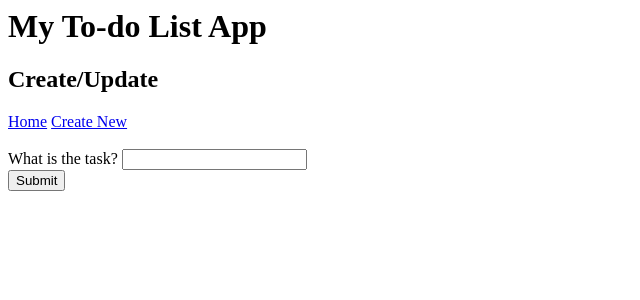
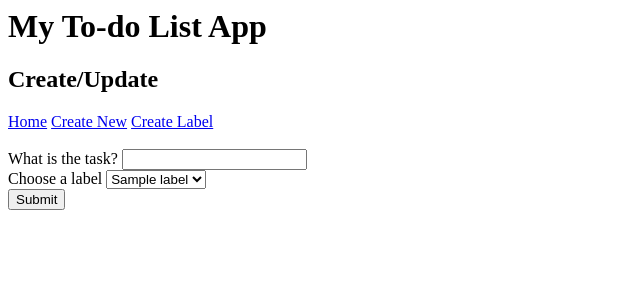
Before and after one commit to gavthetallone/To-do-List-App, a Flask app: page /create in a window 1280 px wide. Shown: the top 300 px of the page, without its empty margins (0-640 px from the left). Run offline with Flask 2, Linux system fonts and the light colour scheme; tables that the repository leaves empty hold one stand-in row (values such as "Sample post").

Commit message:
GW: Added Selenium and One-to-Many relationship

```diff
--- a/application/forms.py
+++ b/application/forms.py
@@ -1,6 +1,11 @@
 from flask_wtf import FlaskForm
-from wtforms import StringField, SubmitField
+from wtforms import StringField, SubmitField, SelectField
 
 class TaskForm(FlaskForm):
     description = StringField("What is the task?")
+    label = SelectField("Choose a label", choices=[])
     submit = SubmitField("Submit")
+
+class LabelForm(FlaskForm):
+    name = StringField("What is the label?")
+    submit = SubmitField("Submit")
--- a/application/models.py
+++ b/application/models.py
@@ -4,3 +4,9 @@ class Task(db.Model):
     id = db.Column(db.Integer, primary_key=True)
     description = db.Column(db.String(100), nullable=False)
     completed = db.Column(db.Boolean, nullable=False, default=False)
+    label_id = db.Column(db.Integer, db.ForeignKey("label.id"))
+
+class Label(db.Model):
+    id = db.Column(db.Integer, primary_key=True)
+    name = db.Column(db.String(20), nullable=False)
+    tasks = db.relationship('Task', backref="label")
--- a/application/routes.py
+++ b/application/routes.py
@@ -1,6 +1,6 @@
 from . import app, db
-from .models import Task
-from .forms import TaskForm
+from .models import Label, Task
+from .forms import TaskForm, LabelForm
 from flask import redirect, url_for, request, render_template
 
 @app.route("/")
@@ -14,13 +14,32 @@ def create():
     form = TaskForm()
 
     if request.method == "POST":
-        new_task = Task(description=form.description.data)
+        new_task = Task(
+            description=form.description.data,
+            label_id=form.label.data
+            )
         db.session.add(new_task)
         db.session.commit()
 
         return redirect(url_for("home"))
     else:
-        return render_template("create.html", form=form)
+        labels = Label.query.all()
+        form.label.choices = [(label.id, label.name) for label in labels]
+
+        return render_template("create_task.html", form=form)
+
+@app.route("/create_label", methods=["GET", "POST"])
+def create_label():
+    form = LabelForm()
+
+    if request.method == "POST":
+        new_label = Label(name=form.name.data)
+        db.session.add(new_label)
+        db.session.commit()
+
+        return redirect(url_for("home"))
+    else:
+        return render_template("create_label.html", form=form)
 
 @app.route("/update/<int:id>/", methods=["GET", "POST"])
 def update(id):
@@ -29,12 +48,18 @@ def update(id):
 
     if request.method == "POST":
         task.description = form.description.data
+        task.label_id = form.label.data
         db.session.add(task)
         db.session.commit()
 
         return redirect(url_for("home"))
     else:
-        return render_template("create.html", form=form)
+        labels = Label.query.all()
+        form.label.choices = [(label.id, label.name) for label in labels]
+
+        form.description.data = task.description
+
+        return render_template("create_task.html", form=form)
 
 @app.route("/delete/<int:id>")
 def delete(id):
--- a/application/templates/create.html
+++ b/application/templates/create.html
@@ -8,7 +8,10 @@
 {% block body %}
 <form action="" method="POST">
     {{ form.hidden_tag() }}
-    {{ form.description.label }} {{ form.description }}
+    {% block form_contents %}}
+
+
+    {% endblock form_contents%}
     <br>
     {{ form.submit }}
 </form>
--- /dev/null
+++ b/application/templates/create_label.html
@@ -0,0 +1,6 @@
+
+{% extends 'create.html' %}
+
+{% block form_contents %}
+    {{ form.name.label }} {{ form.name }}
+{% endblock form_contents %}
--- /dev/null
+++ b/application/templates/create_task.html
@@ -0,0 +1,8 @@
+
+{% extends 'create.html' %}
+
+{% block form_contents %}
+    {{ form.description.label }} {{ form.description }}
+    <br>
+    {{ form.label.label }} {{ form.label }}
+{% endblock form_contents %}
--- a/application/templates/layout.html
+++ b/application/templates/layout.html
@@ -10,6 +10,7 @@
     <div class="navbar">
         <a href="{{ url_for('home') }}">Home</a>
         <a href="{{ url_for('create') }}">Create New</a>
+        <a href="{{ url_for('create_label') }}">Create Label</a>
     </div>
 
     <br>
```
Also changed, not shown: application/templates/home.html (+7 -0 lines), tests/test_int.py (added, +54 -0 lines), tests/test_unit.py (+10 -1 lines).
